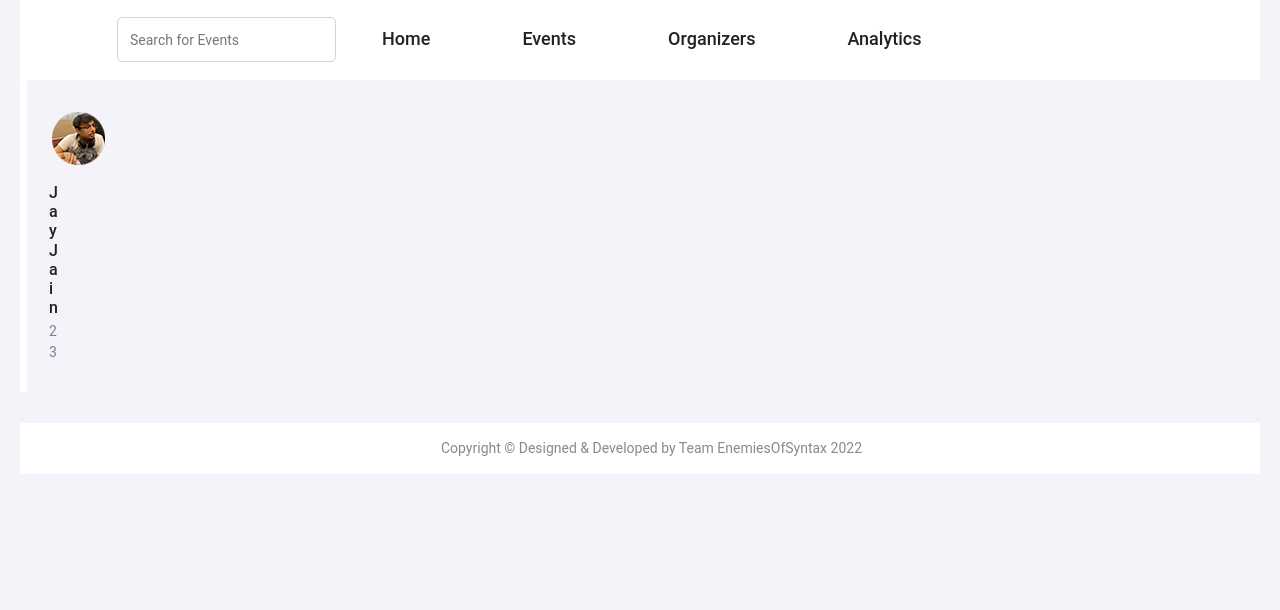
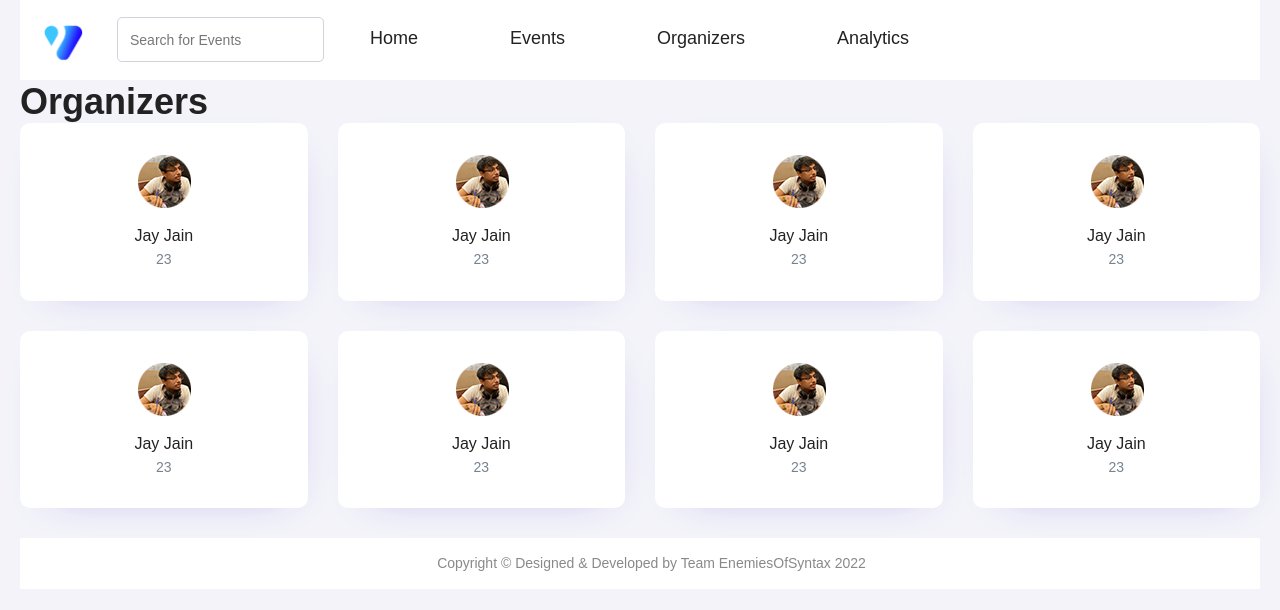
Before and after one commit to PrerakGada/VManage, a React (Create React App) app in the folder v_manage/: page /organizers in a window 1280 px wide. Shown: the top 610 px of the page. Built offline with nearby package versions, Linux system fonts and the light colour scheme.

Commit message:
organizers page added

```diff
--- a/v_manage/src/App.js
+++ b/v_manage/src/App.js
@@ -2,7 +2,6 @@ import "./App.css";
 import Dashboard from "./components/Dashboard/Dashboard";
 import { BrowserRouter, Routes, Route } from "react-router-dom";
 import Login from "./components/Auth/Login";
-import SignUp from "./components/Auth/SignUp";
 import NoMatch from "./components/NoMatch";
 import Events from "./components/Events/Events";
 import Organizers from "./components/Organizer/Organizer";
@@ -10,6 +9,7 @@ import Profile from "./components/Organizer/Profile/Profile";
 import Analytics from "./components/Anal/Anal";
 
 function App() {
+  // var isSignedIn = true;
   return (
     <div className="App">
       <BrowserRouter>
@@ -19,7 +19,6 @@ function App() {
           <Route path="/organizers" element={<Organizers />} />
           <Route path="/analytics" element={<Analytics />} />
           <Route path="/login" element={<Login />} />
-          <Route path="/signup" element={<SignUp />} />
           <Route path="/profile" element={<Profile />} />
           <Route path="*" element={<NoMatch />} />
         </Routes>
--- a/v_manage/src/components/Auth/Login.js
+++ b/v_manage/src/components/Auth/Login.js
@@ -1,9 +1,10 @@
 import React from "react";
 import { Link } from "react-router-dom";
+import logo from "../../assets/images/logo.png";
 
 const Login = () => {
   return (
-    <div>
+    <div style={{ marginTop: "120px" }}>
       <div className="login-form-bg h-100">
         <div className="container h-100">
           <div className="row justify-content-center h-100">
@@ -11,16 +12,24 @@ const Login = () => {
               <div className="form-input-content">
                 <div className="card login-form mb-0">
                   <div className="card-body pt-5">
-                    <a className="text-center" href="index.html">
-                      <h4>VManage</h4>
-                    </a>
-
+                    <img
+                      src={logo}
+                      alt="logo"
+                      style={{
+                        width: "80px",
+                        margin: "-20px 200px 40px 200px",
+                      }}
+                    />
+                    <h4 className="text-center" style={{ fontSize: "40px" }}>
+                      VManage
+                    </h4>
                     <form className="mt-5 mb-5 login-input">
                       <div className="form-group">
                         <input
                           type="email"
                           className="form-control"
                           placeholder="Email"
+                          required
                         />
                       </div>
                       <div className="form-group">
@@ -28,6 +37,7 @@ const Login = () => {
                           type="password"
                           className="form-control"
                           placeholder="Password"
+                          required
                         />
                       </div>
                       <Link to="/">
@@ -36,13 +46,6 @@ const Login = () => {
                         </button>
                       </Link>
                     </form>
-                    <p className="mt-5 login-form__footer">
-                      Dont have an account?
-                      <Link to="/signup">
-                        <br />
-                        Sign Up
-                      </Link>
-                    </p>
                   </div>
                 </div>
               </div>
--- a/v_manage/src/components/Auth/SignUp.js
+++ /dev/null
@@ -1,67 +0,0 @@
-import React from "react";
-import { Link } from "react-router-dom";
-
-const SignUp = () => {
-  return (
-    <div>
-      <div className="login-form-bg h-100">
-        <div className="container h-100">
-          <div className="row justify-content-center h-100">
-            <div className="col-xl-6">
-              <div className="form-input-content">
-                <div className="card login-form mb-0">
-                  <div className="card-body pt-5">
-                    <a className="text-center" href="index.html">
-                      <h4>VManage</h4>
-                    </a>
-
-                    <form className="mt-5 mb-5 login-input">
-                      <div className="form-group">
-                        <input
-                          type="text"
-                          className="form-control"
-                          placeholder="Name"
-                          required
-                        />
-                      </div>
-                      <div className="form-group">
-                        <input
-                          type="email"
-                          className="form-control"
-                          placeholder="Email"
-                          required
-                        />
-                      </div>
-                      <div className="form-group">
-                        <input
-                          type="password"
-                          className="form-control"
-                          placeholder="Password"
-                          required
-                        />
-                      </div>
-                      <Link to="/">
-                        <button className="btn login-form__btn submit w-100">
-                          Sign Up
-                        </button>
-                      </Link>
-                    </form>
-                    <p className="mt-5 login-form__footer">
-                      Already have an account?
-                      <Link to="/login">
-                        <br />
-                        Sign In
-                      </Link>
-                    </p>
-                  </div>
-                </div>
-              </div>
-            </div>
-          </div>
-        </div>
-      </div>
-    </div>
-  );
-};
-
-export default SignUp;
--- a/v_manage/src/components/Events/EventCards.js
+++ b/v_manage/src/components/Events/EventCards.js
@@ -10,7 +10,7 @@ const EventCards = () => {
     <div>
       <div className="row">
         <div className="col-12 m-b-30">
-          <h4 className="d-inline">Events</h4>
+          <h1 className="d-inline">Events</h1>
           <p className="text-muted">This weekend</p>
           <div className="row">
             <EventCardSingle
--- a/v_manage/src/components/Navbar.js
+++ b/v_manage/src/components/Navbar.js
@@ -1,6 +1,6 @@
 import React from "react";
 import { Link } from "react-router-dom";
-import pfp from "../assets/images/pfp.png";
+import logo from "../assets/images/logo.png";
 
 const Navbar = () => {
   return (
@@ -10,7 +10,7 @@ const Navbar = () => {
           <div className="nav-control">
             <div className="hamburger">
               <span className="toggle-icon">
-                <i className="icon-menu"></i>
+                <img src={logo} style={{ width: "40px" }} alt="" />
               </span>
             </div>
           </div>
--- a/v_manage/src/components/Organizer/Organizer.js
+++ b/v_manage/src/components/Organizer/Organizer.js
@@ -8,10 +8,48 @@ const Organizer = () => {
   return (
     <>
       <Navbar />
+      <h1 className="d-inline">Organizers</h1>
       <div className="row">
-        <Link to="/profile">
-          <OrganizerCard name="Jay Jain" tokens="23" />
-        </Link>
+        <div className="col-lg-3 col-sm-6">
+          <Link to="/profile">
+            <OrganizerCard name="Jay Jain" tokens="23" />
+          </Link>
+        </div>
+        <div className="col-lg-3 col-sm-6">
+          <Link to="/profile">
+            <OrganizerCard name="Jay Jain" tokens="23" />
+          </Link>
+        </div>
+        <div className="col-lg-3 col-sm-6">
+          <Link to="/profile">
+            <OrganizerCard name="Jay Jain" tokens="23" />
+          </Link>
+        </div>
+        <div className="col-lg-3 col-sm-6">
+          <Link to="/profile">
+            <OrganizerCard name="Jay Jain" tokens="23" />
+          </Link>
+        </div>
+        <div className="col-lg-3 col-sm-6">
+          <Link to="/profile">
+            <OrganizerCard name="Jay Jain" tokens="23" />
+          </Link>
+        </div>
+        <div className="col-lg-3 col-sm-6">
+          <Link to="/profile">
+            <OrganizerCard name="Jay Jain" tokens="23" />
+          </Link>
+        </div>
+        <div className="col-lg-3 col-sm-6">
+          <Link to="/profile">
+            <OrganizerCard name="Jay Jain" tokens="23" />
+          </Link>
+        </div>
+        <div className="col-lg-3 col-sm-6">
+          <Link to="/profile">
+            <OrganizerCard name="Jay Jain" tokens="23" />
+          </Link>
+        </div>
       </div>
       <Footer />
     </>
--- a/v_manage/src/components/Organizer/OrganizerCard.js
+++ b/v_manage/src/components/Organizer/OrganizerCard.js
@@ -3,8 +3,6 @@ import pfp from "../../assets/images/pfp.png";
 
 const OrganzierCard = (props) => {
   return (
-    <div>
-      <div className="col-lg-3 col-sm-6">
     <div className="card">
       <div className="card-body">
         <div className="text-center">
@@ -14,8 +12,6 @@ const OrganzierCard = (props) => {
         </div>
       </div>
     </div>
-      </div>
-    </div>
   );
 };
 
```
Also changed, not shown: v_manage/src/App.css, v_manage/src/assets/images/logo.png (added), 1 other file (tests, documents, lock files or other folders). Lines whose indentation alone changed are shown as unchanged.
